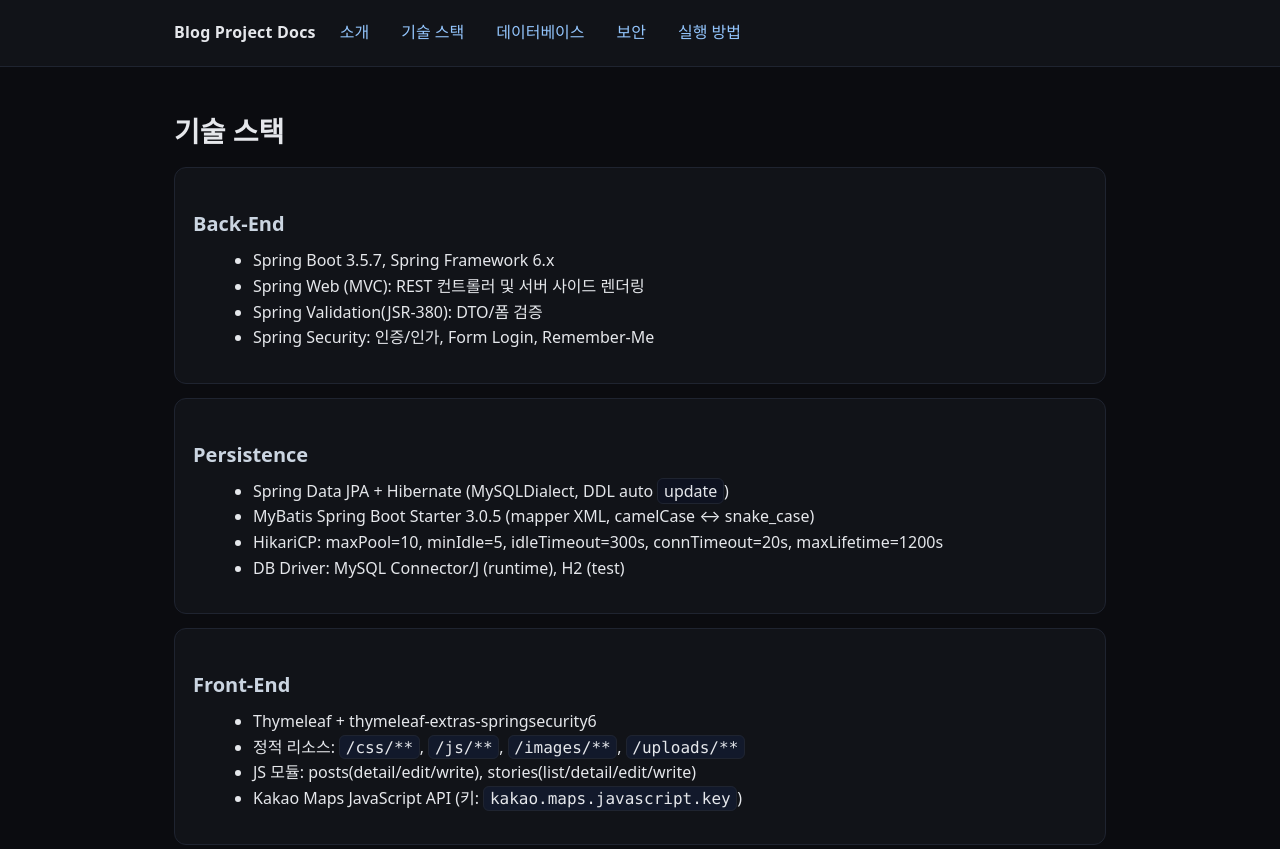
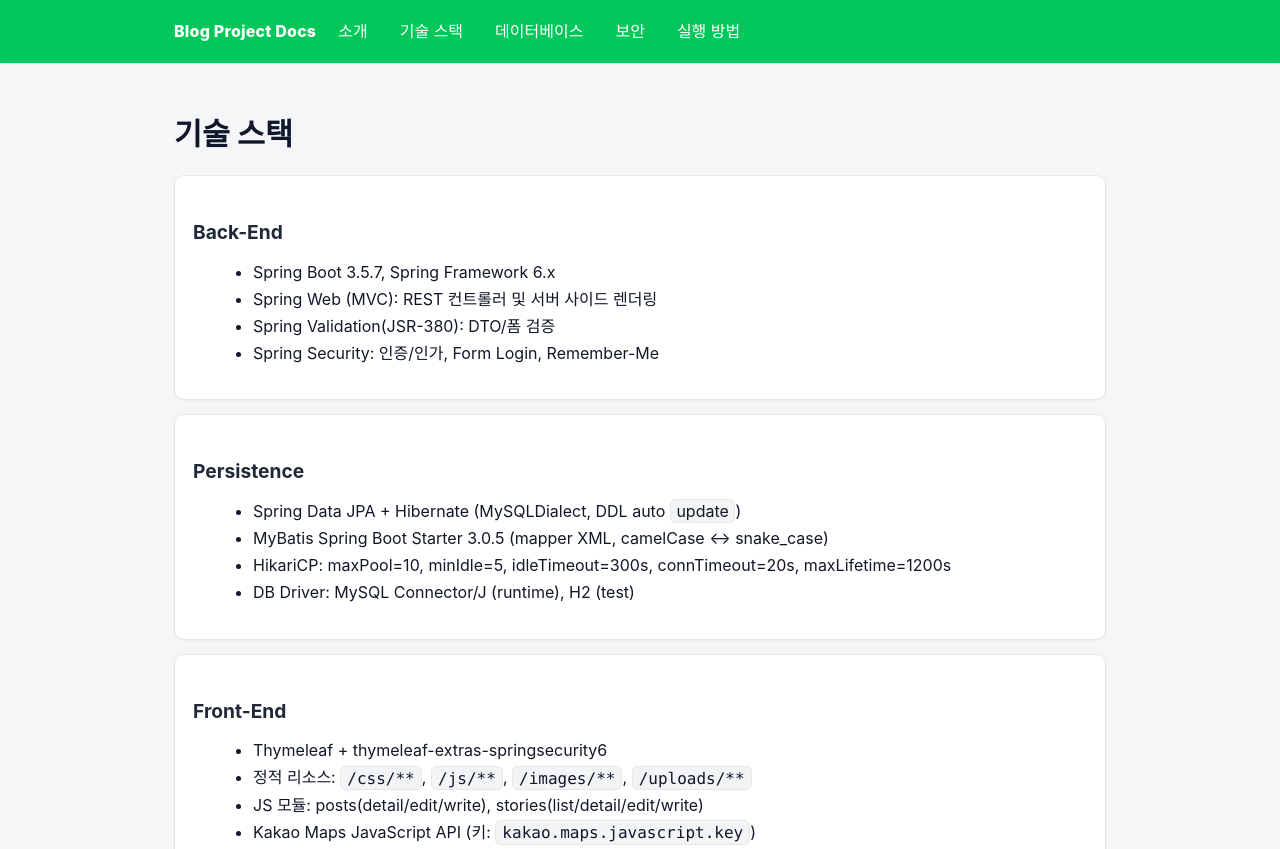
Before and after one commit to bjw0525/project_specification, a plain HTML site: page docs/tech-stack.html in a window 1280 px wide. Shown: the top 849 px of the page. Drawn offline with Linux system fonts and the light colour scheme.

Commit message:
docs: apply Naver-like light theme and add header image to intro

```diff
--- a/docs/css/style.css
+++ b/docs/css/style.css
@@ -1,28 +1,48 @@
-/* Minimal, clean doc styles */
+/* Naver-blog inspired, light look */
 :root{
-  --bg:#0b0c10; --panel:#111318; --ink:#e5e7eb; --muted:#9ca3af; --accent:#60a5fa; --accent-2:#f59e0b; --border:#1f2430; --link:#93c5fd;
+  --bg:#f5f6f7; /* page background */
+  --panel:#ffffff; /* card/surface */
+  --ink:#111827; /* main text */
+  --muted:#6b7280; /* secondary text */
+  --accent:#03c75a; /* Naver green */
+  --accent-2:#00b336; /* darker green */
+  --border:#e5e7eb; /* light border */
+  --link:#036635; /* link green */
 }
+
 *{box-sizing:border-box}
-html{font-family: system-ui, -apple-system, Segoe UI, Roboto, Noto Sans, Helvetica, Arial, Apple Color Emoji, Segoe UI Emoji;}
-body{margin:0;background:var(--bg);color:var(--ink);line-height:1.6}
+html{font-family: -apple-system, BlinkMacSystemFont, "Segoe UI", Roboto, "Noto Sans KR", "Apple SD Gothic Neo", "Malgun Gothic", "Helvetica Neue", Arial, sans-serif, "Apple Color Emoji", "Segoe UI Emoji";}
+body{margin:0;background:var(--bg);color:var(--ink);line-height:1.7}
+
+/* Layout */
 .container{max-width:980px;margin:0 auto;padding:24px}
-.nav{background:var(--panel);border-bottom:1px solid var(--border);position:sticky;top:0;z-index:10}
-.nav .wrap{max-width:980px;margin:0 auto;display:flex;align-items:center;gap:16px;padding:12px 24px}
-.brand{font-weight:700;letter-spacing:.2px}
+
+/* Top navigation */
+.nav{background:var(--accent);position:sticky;top:0;z-index:10;box-shadow:0 1px 2px rgba(0,0,0,.06)}
+.nav .wrap{max-width:980px;margin:0 auto;display:flex;align-items:center;gap:12px;padding:10px 24px}
+.brand{font-weight:800;letter-spacing:.2px;color:#fff}
 .spacer{flex:1}
-.nav a{color:var(--link);text-decoration:none;padding:8px;border-radius:6px}
-.nav a:hover{background:#0f1422}
-h1{font-size:1.75rem;margin:18px 0 8px}
-h2{font-size:1.25rem;margin:22px 0 8px;color:#cbd5e1}
+.nav a{color:#ffffff;text-decoration:none;padding:8px 10px;border-radius:6px}
+.nav a:hover{background:rgba(255,255,255,.12)}
+
+/* Typography */
+h1{font-size:1.9rem;margin:22px 0 8px;color:#0f172a}
+h2{font-size:1.2rem;margin:22px 0 10px;color:#1f2937}
 p{margin:10px 0}
 ul{margin:8px 0 14px 20px}
+a{color:var(--link)}
+a:hover{text-decoration:underline}
 code, pre{font-family: ui-monospace,SFMono-Regular,Menlo,Monaco,Consolas,"Liberation Mono","Courier New",monospace}
-pre{background:#0e1220;border:1px solid var(--border);padding:14px;border-radius:8px;overflow:auto}
-code.inline{background:#12192b;border:1px solid var(--border);padding:.1rem .35rem;border-radius:6px}
-.panel{background:var(--panel);border:1px solid var(--border);padding:18px;border-radius:12px;margin:14px 0}
+pre{background:#f8fafc;border:1px solid var(--border);padding:14px;border-radius:8px;overflow:auto;color:#0f172a}
+code.inline{background:#f3f4f6;border:1px solid var(--border);padding:.12rem .38rem;border-radius:6px;color:#0f172a}
+
+/* Surfaces */
+.panel{background:var(--panel);border:1px solid var(--border);padding:18px;border-radius:10px;margin:14px 0;box-shadow:0 1px 2px rgba(0,0,0,.04)}
 .grid{display:grid;gap:12px}
 @media (min-width:840px){.grid.cols-2{grid-template-columns:1fr 1fr}}
-.kbd{border:1px solid var(--border);padding:.05rem .35rem;border-radius:6px;background:#0e1220}
-.tag{display:inline-block;border:1px solid var(--border);padding:.2rem .5rem;border-radius:999px;margin:3px;background:#0e1220;color:#cbd5e1}
+
+/* Small UI bits */
+.kbd{border:1px solid var(--border);padding:.05rem .35rem;border-radius:6px;background:#f3f4f6;color:#111827}
+.tag{display:inline-block;border:1px solid #b7f7d3;padding:.22rem .6rem;border-radius:999px;margin:3px;background:#f0fff4;color:#065f46}
 .muted{color:var(--muted)}
 .footer{border-top:1px solid var(--border);margin-top:24px;padding:16px 0;color:var(--muted)}
```
Also changed, not shown: docs/index.html (+1 -0 lines).
